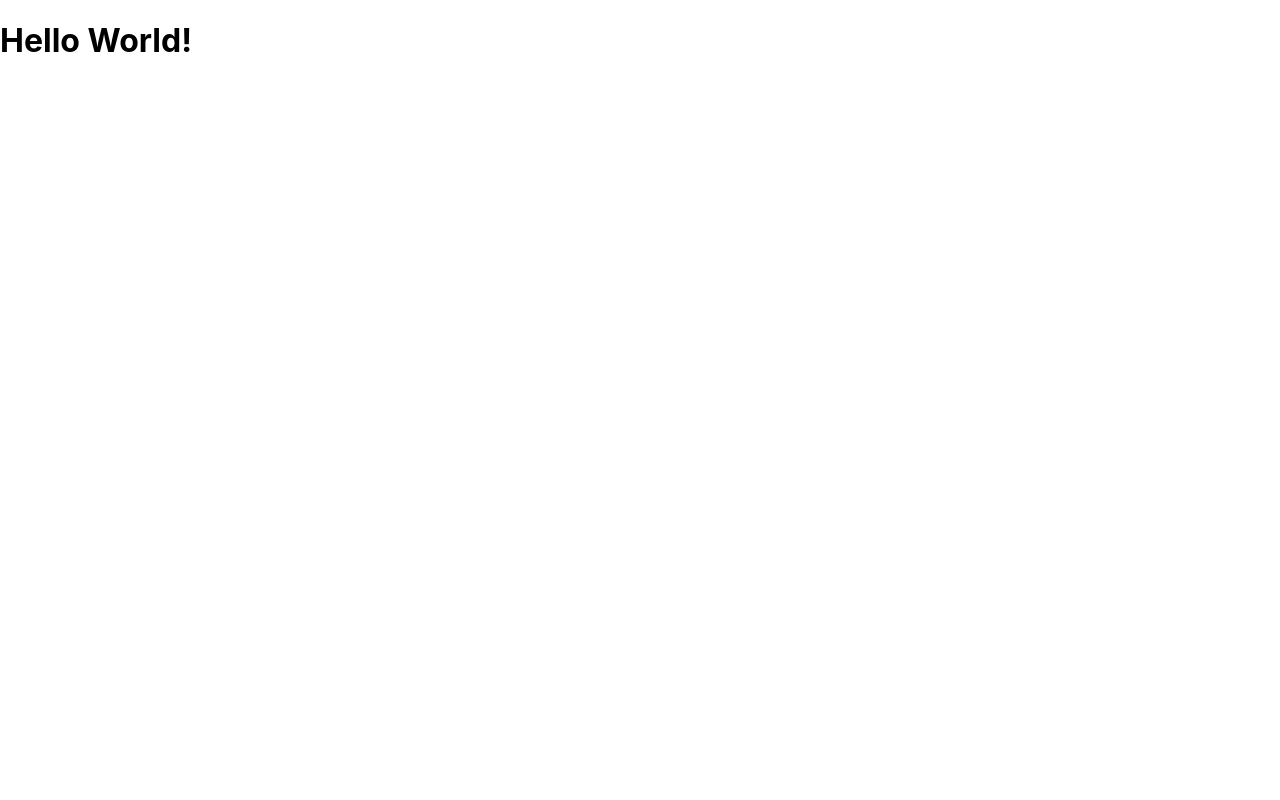
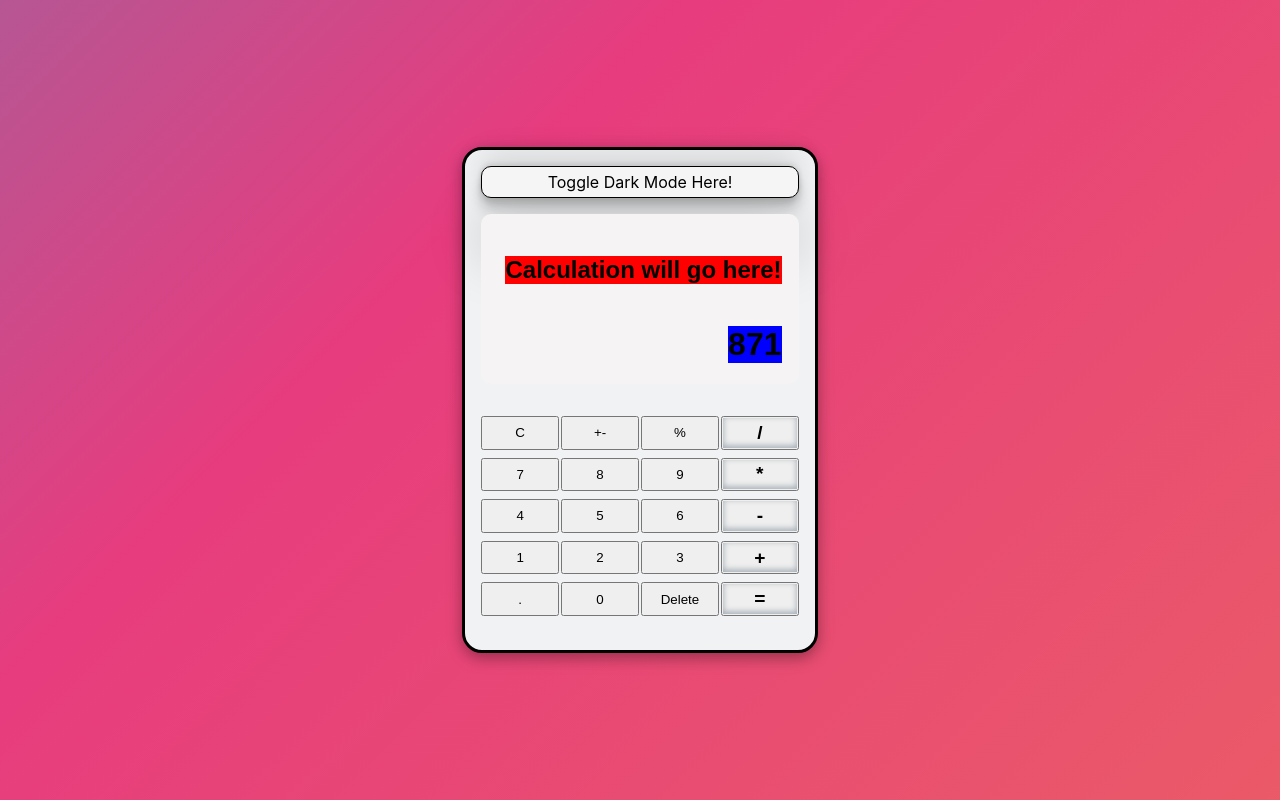
Before and after one commit to joshsutheran/calculator-app, a React (Create React App) app: page / in a window 1280 px wide. Built offline with nearby package versions, Linux system fonts and the light colour scheme.

Commit message:
initial build

```diff
--- a/src/App.js
+++ b/src/App.js
@@ -1,9 +1,39 @@
-import './App.css';
+import "./App.css";
 
 function App() {
   return (
-    <h1>Hello World!</h1>
-  )
+    <div className="background">
+      <div className="calculator">
+        <div className="darkMode">Toggle Dark Mode Here!</div>
+        <div className="calculator__display">
+          <h2 className="calculator__display--calc">Calculation will go here!</h2>
+          <h1 className="calculator__display--ans">871</h1>
+        </div>
+        <div className="calculator__buttons">
+          <button className="button__reset">C</button>
+          <button className="button__operation-grey">+-</button>
+          <button className="button__operation-grey">%</button>
+          <button className="button__operation">/</button>
+          <button className="button__number">7</button>
+          <button className="button__number">8</button>
+          <button className="button__number">9</button>
+          <button className="button__operation">*</button>
+          <button className="button__number">4</button>
+          <button className="button__number">5</button>
+          <button className="button__number">6</button>
+          <button className="button__operation">-</button>
+          <button className="button__number">1</button>
+          <button className="button__number">2</button>
+          <button className="button__number">3</button>
+          <button className="button__operation">+</button>
+          <button className="button__number">.</button>
+          <button className="button__number">0</button>
+          <button className="button__number button__delete">Delete</button>
+          <button className="button__operation">=</button>
+        </div>
+      </div>
+    </div>
+  );
 }
 
 export default App;
```
